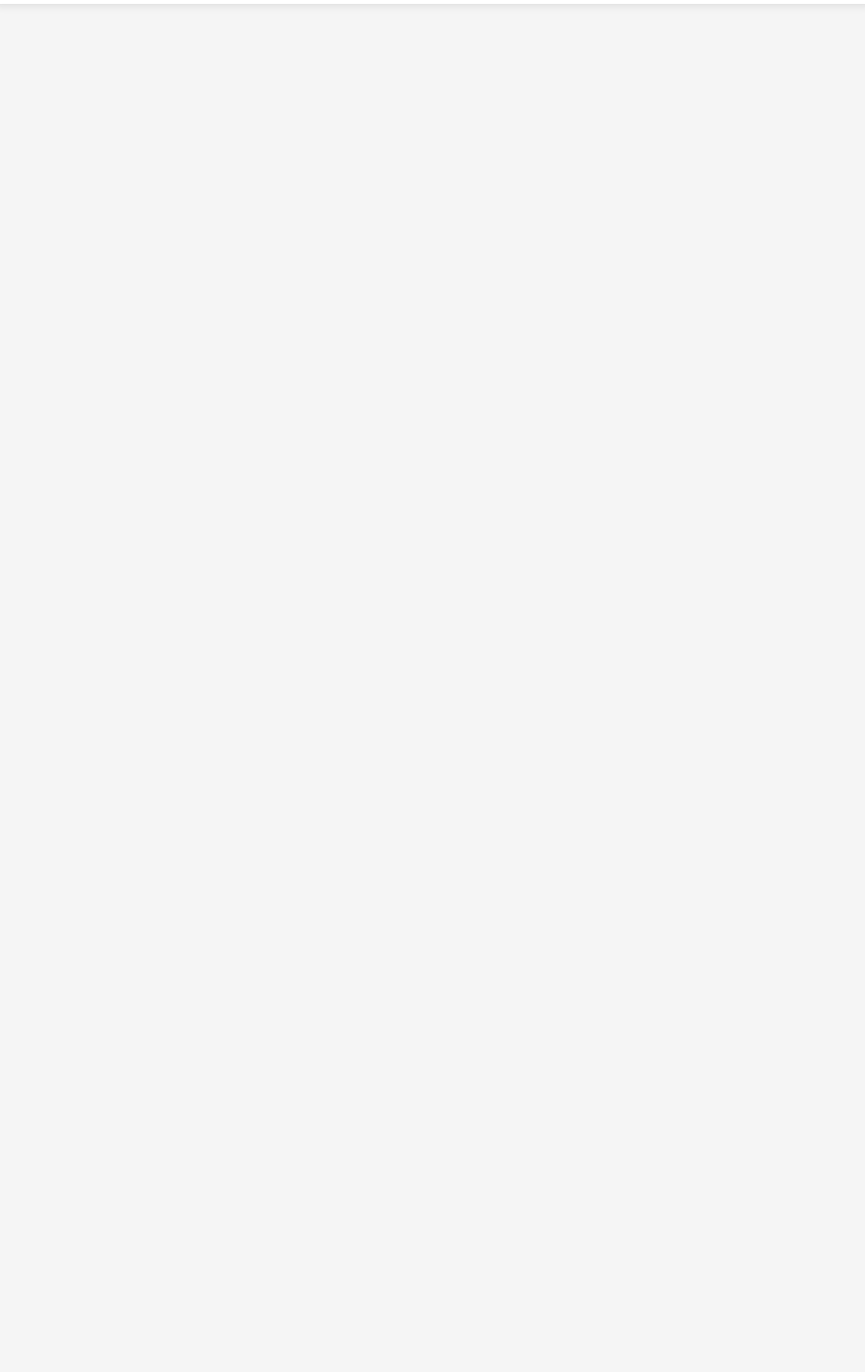
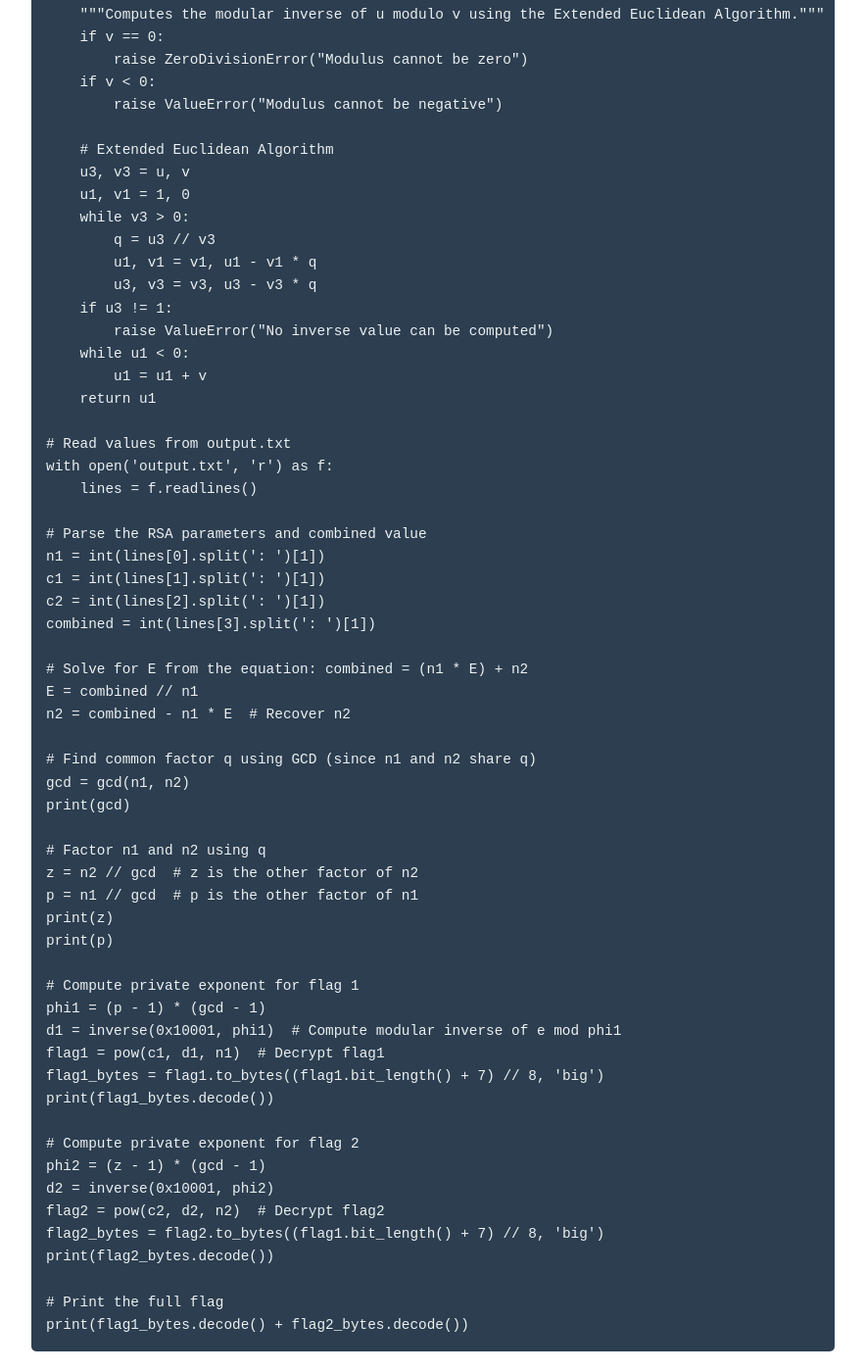
Before and after one commit to andrei2308/ctf-challenges, a Jekyll site: the page built from HackTheBox/crypto/RSAisEasy/description.md, in a window 1280 px wide and 1400 px high, scrolled down 2846 px. Shown: the whole window at 98% size, without its empty margins (198-1081 px from the left). Built offline with Jekyll 4.4.1, drawn with Linux system fonts in a browser that asks for light colours; our own code applies the rules of GitHub Pages for plain Markdown files; before the commit the page ends 2870 px from its top, so only the background shows below that; some of the changed text lies outside the part shown.

Commit message:
Update description.md

````diff
--- a/HackTheBox/crypto/RSAisEasy/description.md
+++ b/HackTheBox/crypto/RSAisEasy/description.md
@@ -102,7 +102,79 @@ To decrypt the flags, we follow these steps:
 
 * `encrypt.py`: The RSA encryption script used in this challenge.
 * `output.txt`: Contains `n1`, `c1`, `c2`, and `combined`.
-* `solve.py`: (To be created by you) Script that implements the above decryption steps.
+* `solve.py`: Script that implements the above decryption steps.
+
+---
+
+### **Python Exploit Script**
+
+Here’s the Python script to exploit the challenge:
+
+```python
+from math import gcd
+from numpy import size  # Note: 'size' from numpy is imported but not used
+
+def inverse(u, v):
+    """Computes the modular inverse of u modulo v using the Extended Euclidean Algorithm."""
+    if v == 0:
+        raise ZeroDivisionError("Modulus cannot be zero")
+    if v < 0:
+        raise ValueError("Modulus cannot be negative")
+
+    # Extended Euclidean Algorithm
+    u3, v3 = u, v
+    u1, v1 = 1, 0
+    while v3 > 0:
+        q = u3 // v3
+        u1, v1 = v1, u1 - v1 * q
+        u3, v3 = v3, u3 - v3 * q
+    if u3 != 1:
+        raise ValueError("No inverse value can be computed")
+    while u1 < 0:
+        u1 = u1 + v
+    return u1
+
+# Read values from output.txt
+with open('output.txt', 'r') as f:
+    lines = f.readlines()
+
+# Parse the RSA parameters and combined value
+n1 = int(lines[0].split(': ')[1])
+c1 = int(lines[1].split(': ')[1])
+c2 = int(lines[2].split(': ')[1])
+combined = int(lines[3].split(': ')[1])
+
+# Solve for E from the equation: combined = (n1 * E) + n2
+E = combined // n1
+n2 = combined - n1 * E  # Recover n2
+
+# Find common factor q using GCD (since n1 and n2 share q)
+gcd = gcd(n1, n2)
+print(gcd)
+
+# Factor n1 and n2 using q
+z = n2 // gcd  # z is the other factor of n2
+p = n1 // gcd  # p is the other factor of n1
+print(z)
+print(p)
+
+# Compute private exponent for flag 1
+phi1 = (p - 1) * (gcd - 1)
+d1 = inverse(0x10001, phi1)  # Compute modular inverse of e mod phi1
+flag1 = pow(c1, d1, n1)  # Decrypt flag1
+flag1_bytes = flag1.to_bytes((flag1.bit_length() + 7) // 8, 'big')
+print(flag1_bytes.decode())
+
+# Compute private exponent for flag 2
+phi2 = (z - 1) * (gcd - 1)
+d2 = inverse(0x10001, phi2)
+flag2 = pow(c2, d2, n2)  # Decrypt flag2
+flag2_bytes = flag2.to_bytes((flag1.bit_length() + 7) // 8, 'big')
+print(flag2_bytes.decode())
+
+# Print the full flag
+print(flag1_bytes.decode() + flag2_bytes.decode())
+```
 
 ---
 
````
